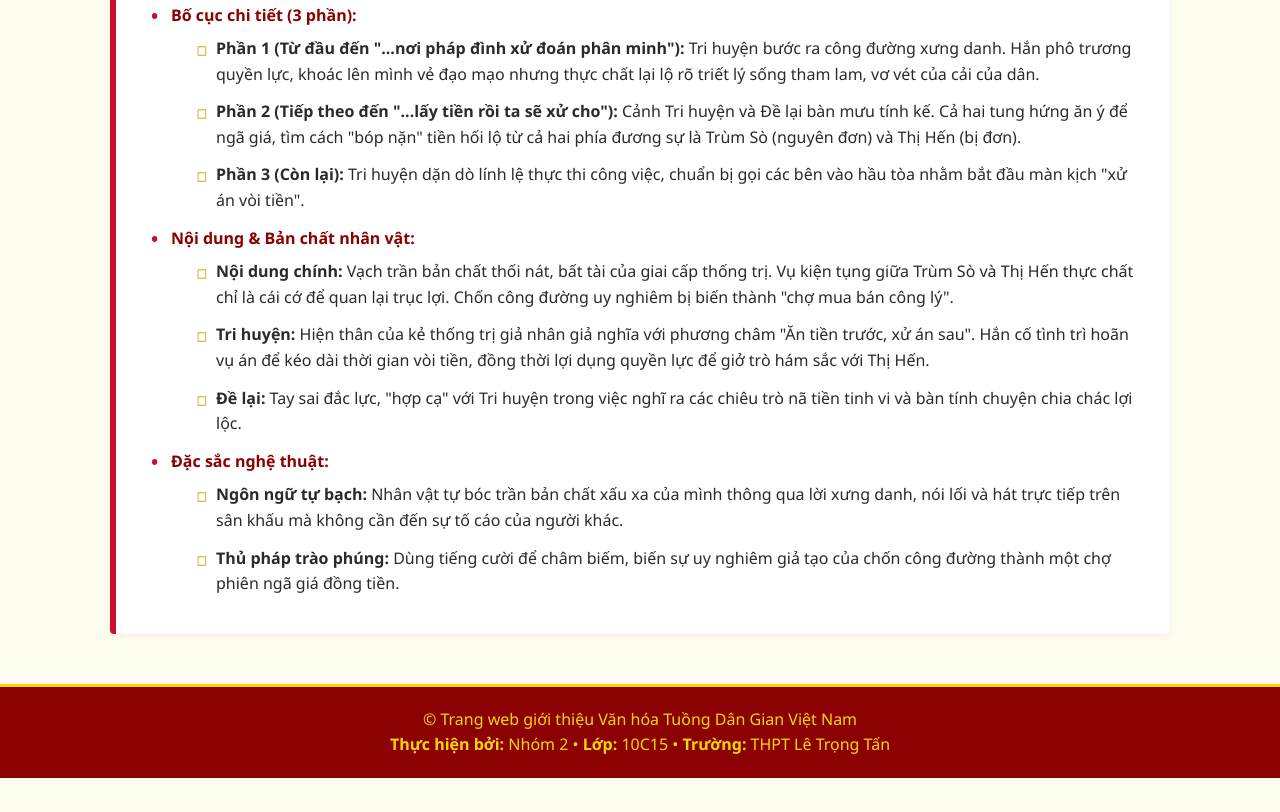
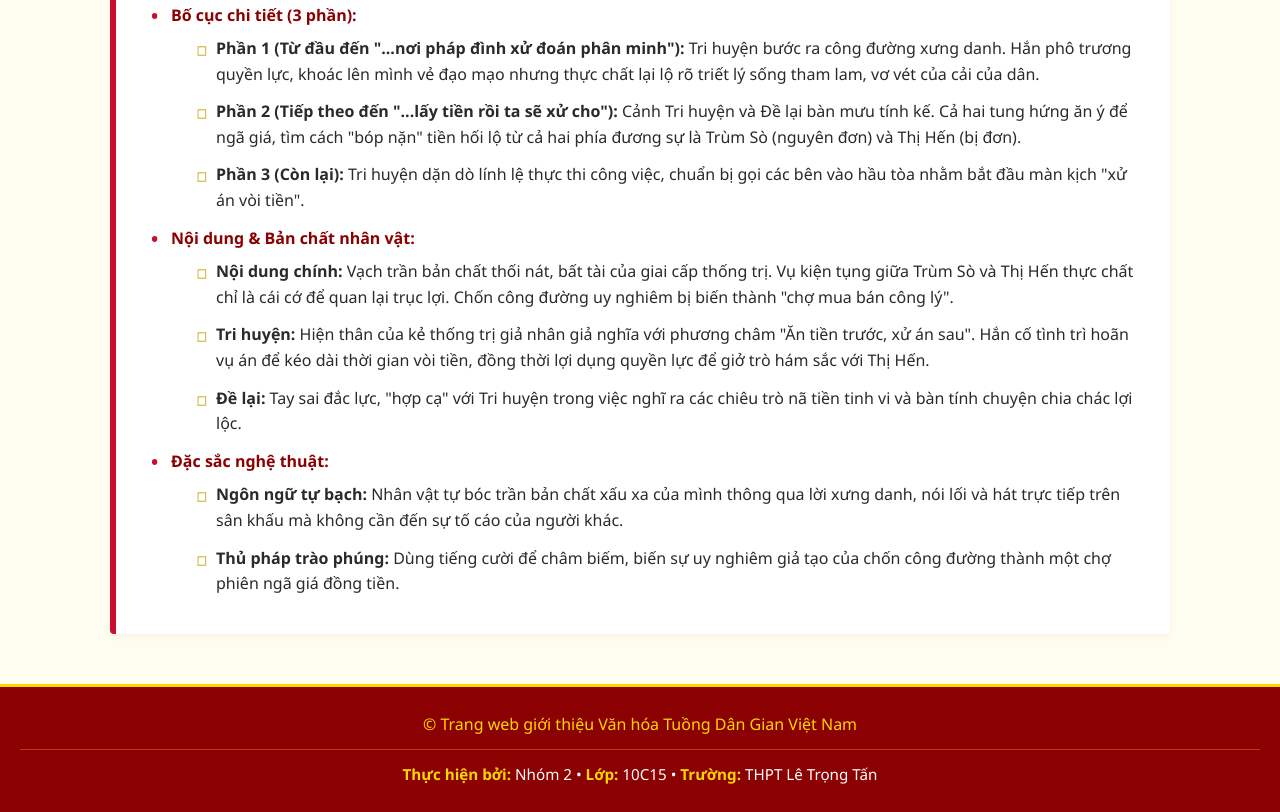
Before and after one commit to congvinh131011-hue/gioithieu, a plain HTML site: page index.html in a window 1280 px wide. Shown: the part 1633-2445 px from the top of the page. Before the commit the page ends 2411 px from the top, so only its background shows below. Drawn offline with Linux system fonts and the light colour scheme; files that its build step writes are made by us from their sources; files whose address does not match are found by name.

Commit message:
Restore and update style.css with new styles

```diff
--- a/style.css
+++ b/style.css
@@ -224,12 +224,24 @@ nav a:hover {
     color: var(--primary-red);
 }
 
-/* Footer */
+/* Footer & Credit */
 footer {
     background-color: var(--primary-red);
     color: var(--primary-gold);
     text-align: center;
-    padding: 20px;
+    padding: 25px 20px;
     margin-top: 50px;
     border-top: 3px solid var(--primary-gold);
 }
+
+.credit {
+    margin-top: 12px;
+    padding-top: 12px;
+    border-top: 1px solid rgba(255, 215, 0, 0.3);
+    font-size: 0.95rem;
+    color: #FFF;
+}
+
+.credit strong {
+    color: var(--primary-gold);
+}
```
